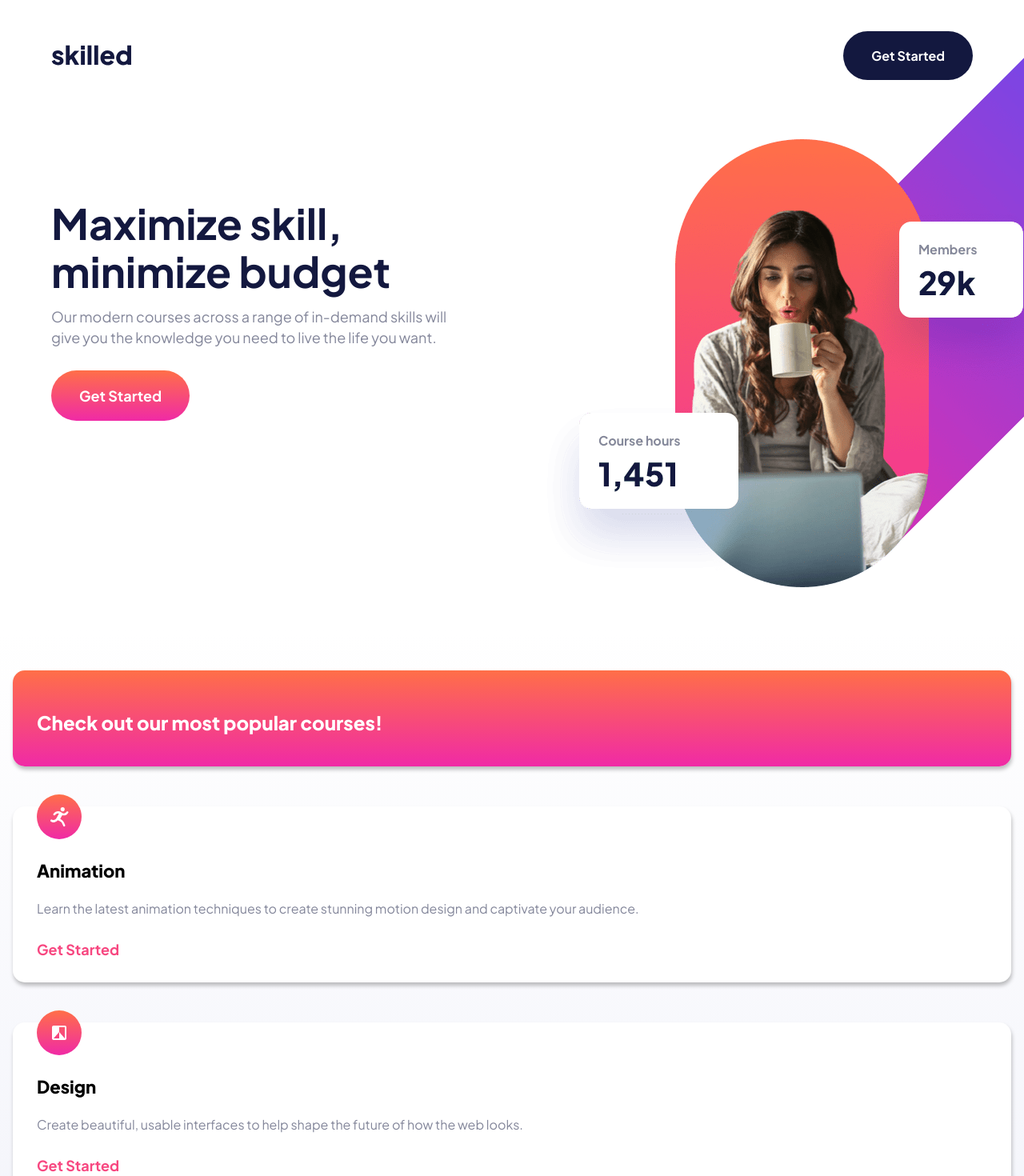
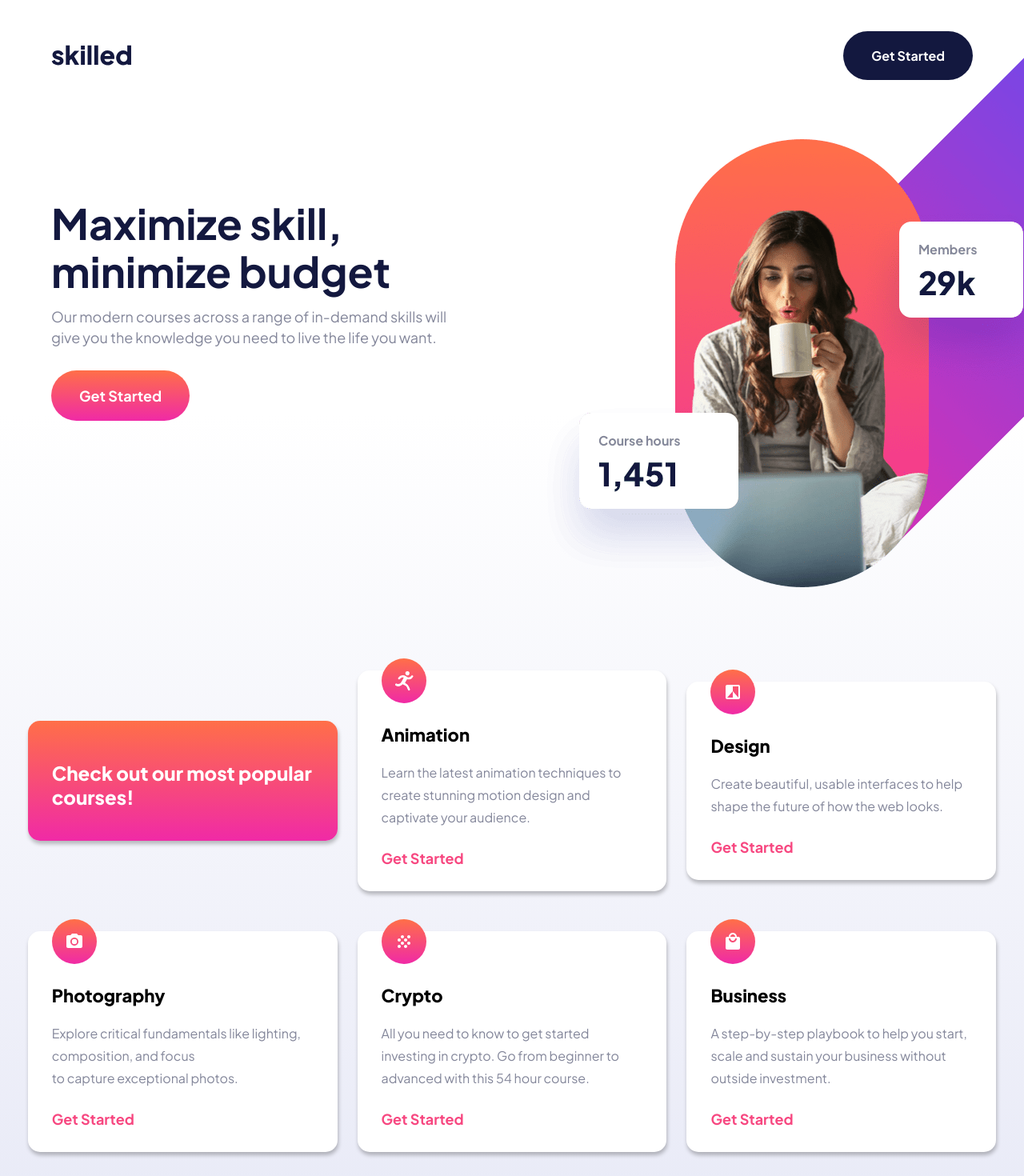
Before and after one commit to russell-crooms/skilled, a React (Vite) app: page / in a window 1280 px wide. Shown: the top 1470 px of the page at 80% size. Built offline with nearby package versions, Linux system fonts and the light colour scheme.

Commit message:
Pushing Changes

```diff
--- a/src/components/cards/Cards.css
+++ b/src/components/cards/Cards.css
@@ -4,8 +4,8 @@
   display: flex;
   align-items: center;
   justify-content: center;
-  flex-direction: row;
-  flex-wrap: wrap;
+  flex-direction: column;
+  flex-wrap: nowrap;
   gap: 30px;
   padding: 16px;
 }
@@ -23,7 +23,9 @@
 @media (min-width: 768px) {
   .cards-section {
     row-gap: 50px;
-    column-gap: 8px;
+    column-gap: 8;
+    flex-direction: row;
+    flex-wrap: wrap;
   }
 }
 @media (min-width: 1024px) {
@@ -33,55 +35,19 @@
     margin-top: 20px;
   }
 }
-@media (min-width: 1367px) {
+@media (min-width: 2560px) {
   .cards-section {
+    width: 50%;
   }
 }
-@media (min-width: 1440px) {
-  .cards-section {
-  }
-}
-@media (min-width: 1595px) {
-  .cards-section {
-  }
-}
-@media (min-width: 2560px) {
-  .cards-section {
-  }
-}
+
 
 #colorful-card {
   background: linear-gradient(360deg, rgb(240, 42, 166), rgba(255, 111, 72));
   color: #ffffff;
 }
-@media (min-width: 320px) {
-  #colorful-card {
-
-  }
-}
-@media (min-width: 375px) {
-  #colorful-card {
-
-  }
-}
 @media (min-width: 768px) {
   #colorful-card {
-
-  }
-}
-@media (min-width: 958px) {
-  #colorful-card {
-
-  }
-}
-@media (min-width: 1024px) {
-  #colorful-card {
-
-  }
-}
-@media (min-width: 1440px) {
-  #colorful-card {
-
   }
 }
 
@@ -120,6 +86,26 @@
 @media (min-width: 375px) {
   .cards {
     padding: 30px;
+  }
+}
+@media (min-width: 768px) {
+  .cards {
+    width: 47%;
+  }
+}
+@media (min-width: 1024px) {
+  .cards {
+    width: 31%;
+  }
+}
+@media (min-width: 1440px) {
+  .cards {
+    width: 26%;
+  }
+}
+@media (min-width: 2560px) {
+  .cards {
+    width: 30%;
   }
 }
 
```
